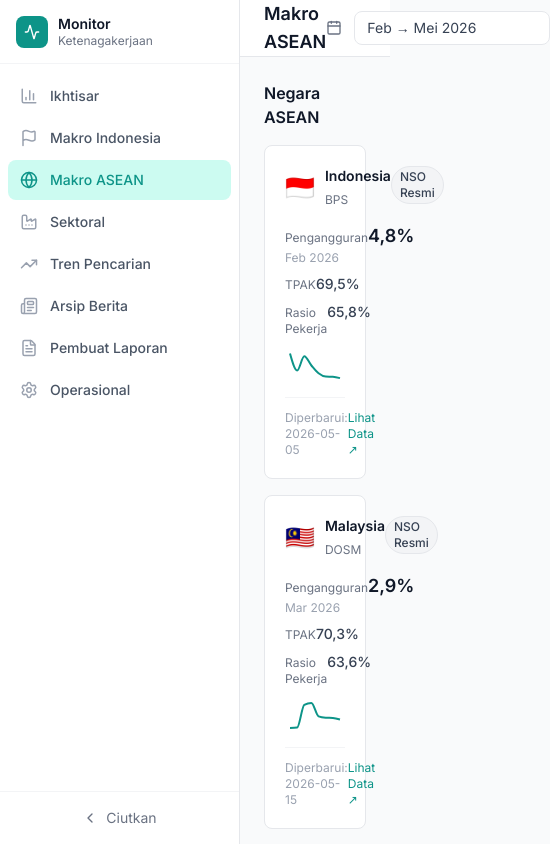
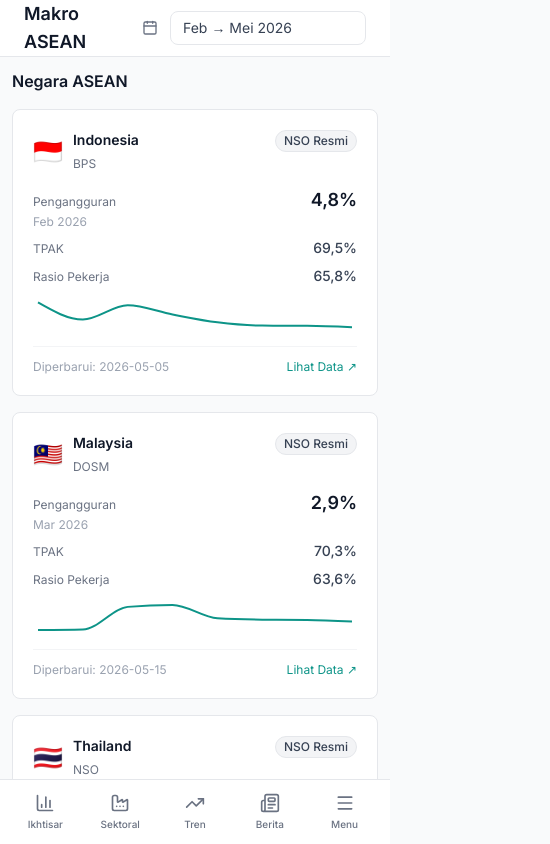
Before and after one commit to jiprastyo/DashboadPercobaan, a Next.js app: page /makro-asean in a window 390 px wide. Shown: the top 844 px of the page, 550 px wide, since content can reach past the window. Built offline with nearby package versions, Linux system fonts and the light colour scheme.

Commit message:
feat: add mobile responsive layout with bottom tab bar and hamburger menu

```diff
--- a/src/app/layout.tsx
+++ b/src/app/layout.tsx
@@ -3,6 +3,8 @@ import './globals.css';
 import Sidebar from '@/components/layout/Sidebar';
 import Header from '@/components/layout/Header';
 import Footer from '@/components/layout/Footer';
+
+import MobileNav from '@/components/layout/MobileNav';
 
 export const metadata: Metadata = {
   title: 'Monitor Ketenagakerjaan',
@@ -19,12 +21,13 @@ export default function RootLayout({
     <html lang="id">
       <body className="bg-[#F9FAFB] text-gray-700 antialiased">
         <Sidebar />
-        {/* Main content area — shifts right to accommodate sidebar */}
-        <div className="ml-60 min-h-screen flex flex-col transition-all duration-200">
+        {/* Main content area — shifts right on desktop to accommodate sidebar */}
+        <div className="md:ml-60 min-h-screen flex flex-col transition-all duration-200 pb-16 md:pb-0">
           <Header />
-          <main className="flex-1 p-6">{children}</main>
+          <main className="flex-1 p-3 md:p-6">{children}</main>
           <Footer />
         </div>
+        <MobileNav />
       </body>
     </html>
   );
--- /dev/null
+++ b/src/components/layout/MobileNav.tsx
@@ -0,0 +1,110 @@
+'use client';
+
+import { useState } from 'react';
+import Link from 'next/link';
+import { usePathname } from 'next/navigation';
+import {
+  BarChart3,
+  Factory,
+  TrendingUp,
+  Newspaper,
+  Menu,
+  X,
+  Flag,
+  Globe,
+  FileText,
+  Settings
+} from 'lucide-react';
+import { cn } from '@/lib/utils';
+import { NAV_ITEMS } from '@/lib/constants';
+
+const iconMap: Record<string, React.ElementType> = {
+  BarChart3,
+  Flag,
+  Globe,
+  Factory,
+  TrendingUp,
+  Newspaper,
+  FileText,
+  Settings,
+};
+
+export default function MobileNav() {
+  const pathname = usePathname();
+  const [menuOpen, setMenuOpen] = useState(false);
+
+  // The 4 main items for the bottom bar
+  const mainTabs = [
+    { href: '/', label: 'Ikhtisar', icon: BarChart3 },
+    { href: '/sektoral', label: 'Sektoral', icon: Factory },
+    { href: '/tren', label: 'Tren', icon: TrendingUp },
+    { href: '/berita', label: 'Berita', icon: Newspaper },
+  ];
+
+  return (
+    <>
+      {/* Full screen overlay menu for the rest of the items */}
+      {menuOpen && (
+        <div className="fixed inset-0 z-50 bg-white flex flex-col md:hidden">
+          <div className="flex items-center justify-between p-4 border-b border-gray-100">
+            <h2 className="text-lg font-bold text-gray-900">Menu Dasbor</h2>
+            <button onClick={() => setMenuOpen(false)} className="p-2 bg-gray-100 rounded-full text-gray-600">
+              <X className="w-5 h-5" />
+            </button>
+          </div>
+          <nav className="flex-1 overflow-y-auto p-4 space-y-2">
+            {NAV_ITEMS.map((item) => {
+              const Icon = iconMap[item.icon] || BarChart3;
+              const isActive = item.href === '/' ? pathname === '/' : pathname.startsWith(item.href);
+
+              return (
+                <Link
+                  key={item.href}
+                  href={item.href}
+                  onClick={() => setMenuOpen(false)}
+                  className={cn(
+                    'flex items-center gap-3 p-4 rounded-xl font-medium transition-colors',
+                    isActive ? 'bg-[#CCFBF1] text-[#0D9488]' : 'bg-gray-50 text-gray-700'
+                  )}
+                >
+                  <Icon className={cn("w-5 h-5", isActive ? "text-[#0D9488]" : "text-gray-500")} />
+                  {item.label}
+                </Link>
+              );
+            })}
+          </nav>
+        </div>
+      )}
+
+      {/* Bottom Navigation Bar */}
+      <div className="md:hidden fixed bottom-0 left-0 w-full bg-white border-t border-gray-200 z-40 pb-safe">
+        <div className="flex justify-around items-center h-16 px-2">
+          {mainTabs.map((tab) => {
+            const isActive = tab.href === '/' ? pathname === '/' : pathname.startsWith(tab.href);
+            return (
+              <Link
+                key={tab.href}
+                href={tab.href}
+                className={cn(
+                  'flex flex-col items-center justify-center w-full h-full gap-1 transition-colors',
+                  isActive ? 'text-[#0D9488]' : 'text-gray-500'
+                )}
+              >
+                <tab.icon className={cn('w-5 h-5', isActive && 'fill-current')} />
+                <span className="text-[10px] font-medium">{tab.label}</span>
+              </Link>
+            );
+          })}
+
+          <button
+            onClick={() => setMenuOpen(true)}
+            className="flex flex-col items-center justify-center w-full h-full gap-1 text-gray-500 transition-colors"
+          >
+            <Menu className="w-5 h-5" />
+            <span className="text-[10px] font-medium">Menu</span>
+          </button>
+        </div>
+      </div>
+    </>
+  );
+}
--- a/src/components/layout/Sidebar.tsx
+++ b/src/components/layout/Sidebar.tsx
@@ -37,7 +37,7 @@ export default function Sidebar() {
   return (
     <aside
       className={cn(
-        'fixed left-0 top-0 h-screen bg-white border-r border-gray-200 flex flex-col z-40 transition-all duration-200',
+        'hidden md:flex fixed left-0 top-0 h-screen bg-white border-r border-gray-200 flex-col z-40 transition-all duration-200',
         collapsed ? 'w-16' : 'w-60'
       )}
     >
```
